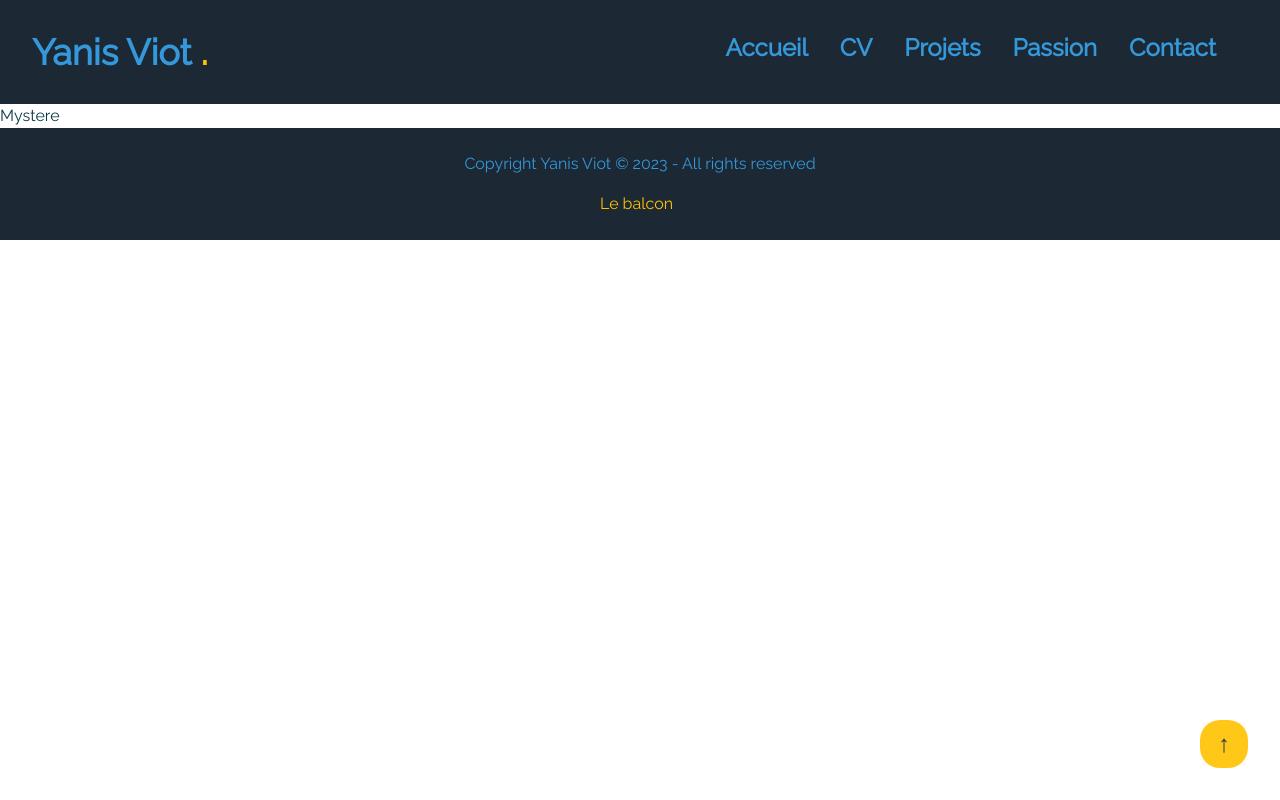
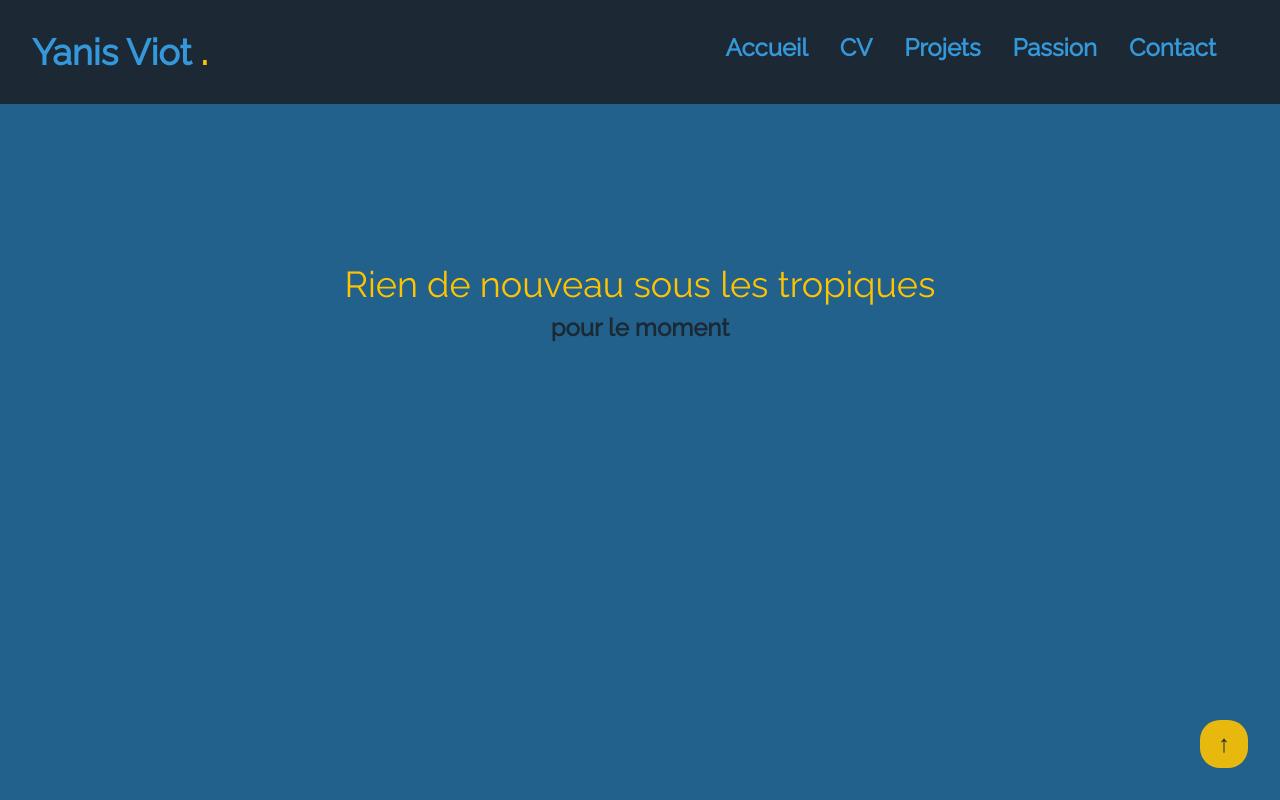
Before and after one commit to BarzaGuignol/monPortfolio, a React (Vite) app in the folder frontend/: page /mystere in a window 1280 px wide. Shown: the top 800 px of the page. Built offline with nearby package versions, Linux system fonts and the light colour scheme; no server answers.

Commit message:
ajout page mystere

```diff
--- a/frontend/src/pages/Mystere.jsx
+++ b/frontend/src/pages/Mystere.jsx
@@ -2,8 +2,9 @@ import React from "react";
 
 export default function Mystere() {
   return (
-    <div>
-      <h2>Mystere</h2>
+    <div className="min-h-screen bg-[#21618C]">
+      <h2 className="text-4xl text-[#FFC300] text-center pt-40">Rien de nouveau sous les tropiques</h2>
+      <p className="text-2xl text-[#1C2833] font-bold text-center pt-2">pour le moment</p>
     </div>
   );
 }
```
